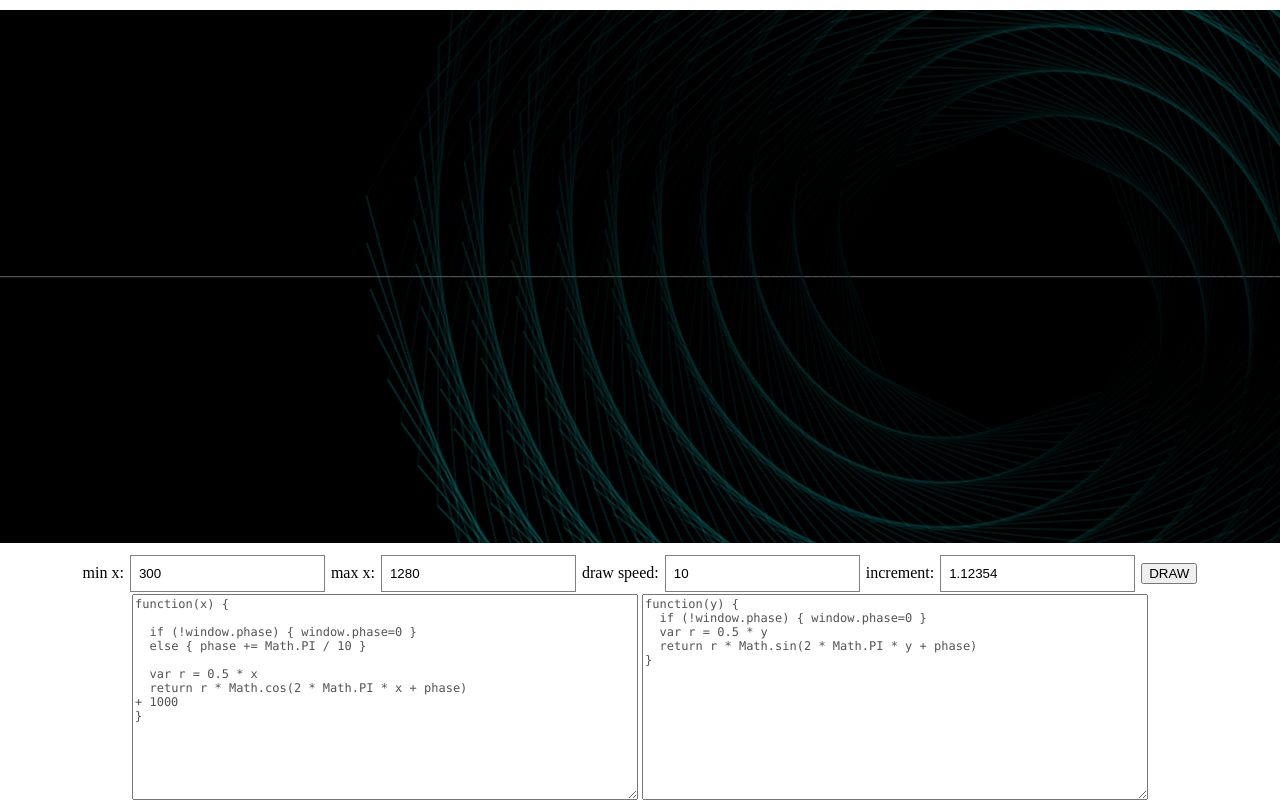
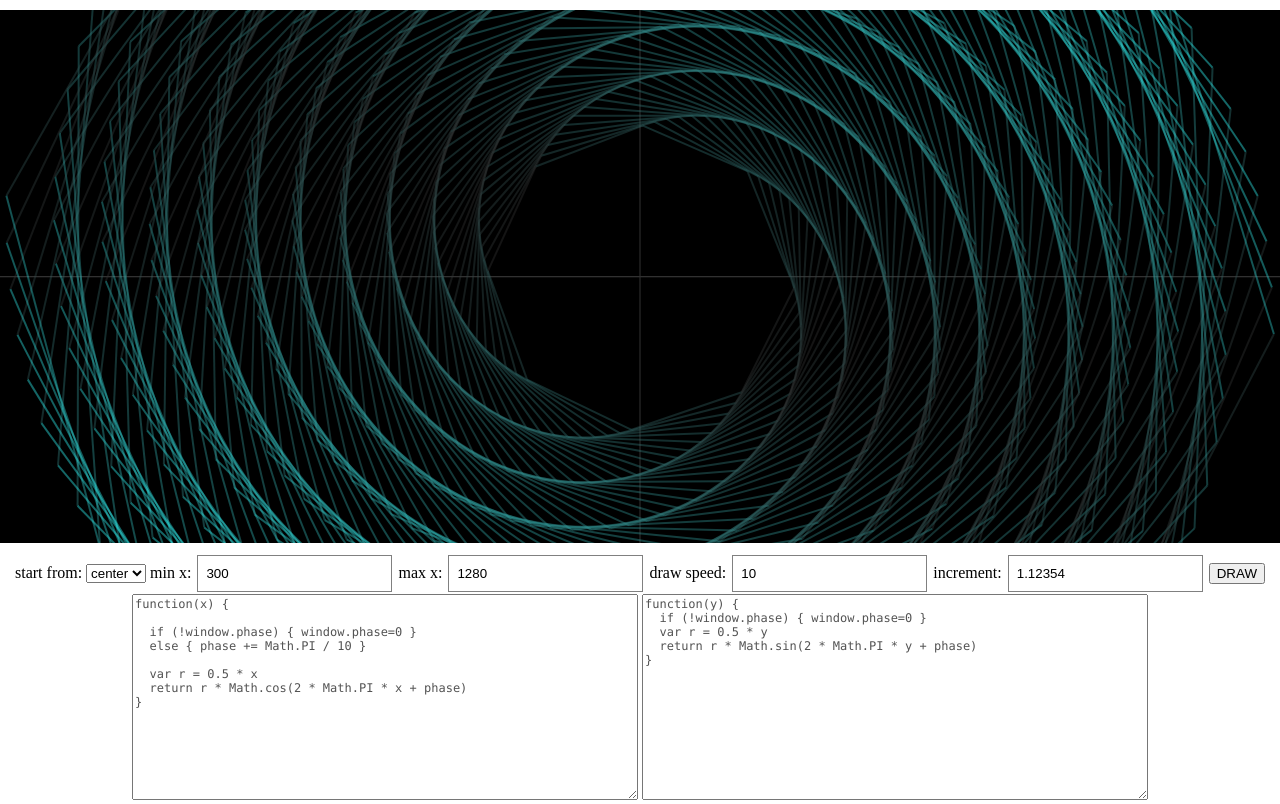
Before and after one commit to blteblte/MathPlayground, a plain HTML site: page index.html in a window 1280 px wide. Drawn offline with Linux system fonts and the light colour scheme.

Commit message:
some more fun with

```diff
--- a/index.html
+++ b/index.html
@@ -45,6 +45,13 @@
   <canvas id="chart"></canvas>
   <div>
 
+    <label for="startp">start from:</label>
+    <select id="startp">
+      <option value="left">left</option>
+      <option value="center" selected="selected">center</option>
+      <option value="right">right</option>
+    </select>
+
     <label for="from">min x:</label>
     <input type="text" id="from" value="300" placeholder="from:">
 
@@ -68,7 +75,6 @@ function(x) {
 
   var r = 0.5 * x
   return r * Math.cos(2 * Math.PI * x + phase)
-+ 1000
 }
 
   </textarea>
@@ -85,7 +91,7 @@ function(y) {
   <script>
 !(function() {
 
-let $from, $to, $go, $eq, $speed, $accuracy
+let $from, $to, $go, $eq, $speed, $accuracy, $startp
 
 var start = null;
 var data = null;
@@ -127,8 +133,14 @@ function initDrawBase() {
   ctx.moveTo(x(0), y(0))
   ctx.lineTo(x(W), y(0))
   ctx.lineWidth = "1";
-  ctx.strokeStyle = 'rgb(100, 100, 100)'
+  ctx.strokeStyle = 'rgb(50, 50, 50)'
   ctx.stroke()
+
+  const yAxisXstart = getXStartPointModifier()
+  ctx.moveTo(x(0) + yAxisXstart, 0)
+  ctx.lineTo(x(0) + yAxisXstart, H)
+  ctx.stroke()
+
   ctx.closePath()
 
   /* move back to 0, 0 */
@@ -171,12 +183,20 @@ function drawLines(countToDrawPerFrame) {
 
 
 function drawLine(prev, next, max) {
-  const coef = Math.abs(next.y) / max
-  const colorVal = coef * 255
 
   ctx.beginPath()
   ctx.lineWidth = "2";
-  ctx.strokeStyle = 'rgba(0, ' + parseInt(colorVal)  + ', '+parseInt(colorVal)+', 0.2)'
+
+  const coef = Math.abs(next.y) / max
+  let colorVal = coef * 255 + 50
+  if (colorVal > 255) colorVal = 255
+
+  const r = 50
+  const g = parseInt(colorVal)
+  const b = parseInt(colorVal)
+  const alpha = 0.4
+  ctx.strokeStyle = `rgba(${r}, ${g}, ${b}, ${alpha})`
+
   ctx.moveTo(x(prev.x), y(prev.y))
   ctx.lineTo(x(next.x), y(next.y))
   ctx.stroke()
@@ -184,10 +204,11 @@ function drawLine(prev, next, max) {
 }
 
 function getDots(from, to, func, funcx) {
+  const xStartPointModifier = getXStartPointModifier()
   const arr = []
   const accuracy = parseFloat($accuracy.value)
   for (let i = from; i <= to; i = i + accuracy) {
-    arr.push({ x: funcx(i), y: func(i) })
+    arr.push({ x: funcx(i) + xStartPointModifier, y: func(i) })
   }
   return arr
 }
@@ -195,6 +216,10 @@ function getDots(from, to, func, funcx) {
 function fieldsKeyupHandler(e) {
   if (e.which === 13 || e.keyCode === 13)
       $go.click()
+}
+
+function fieldsChangeHandler(e) {
+  $go.click()
 }
 
 function textareaKeydownHandler(e) {
@@ -212,6 +237,20 @@ function drawGraph() {
   draw()
 }
 
+function getXStartPointModifier() {
+  const val = $startp.value
+  let result = 0
+  switch(val) {
+    case 'left': result = 0
+      break;
+    case 'right': result = W
+      break;
+    case 'center': result = W / 2
+      break;
+  }
+  return result
+}
+
 function onLoaded() {
   $from =     document.getElementById('from')
   $to =       document.getElementById('to')
@@ -220,6 +259,7 @@ function onLoaded() {
   $eq =       document.getElementById('eqY')
   $speed =    document.getElementById('speed')
   $accuracy =  document.getElementById('accuracy')
+  $startp =   document.getElementById('startp')
 
   $go.addEventListener('click', drawGraph)
 
@@ -229,6 +269,8 @@ function onLoaded() {
   $eq       .addEventListener('keyup', fieldsKeyupHandler)
   $speed    .addEventListener('keyup', fieldsKeyupHandler)
   $accuracy .addEventListener('keyup', fieldsKeyupHandler)
+
+  $startp   .addEventListener('change', fieldsChangeHandler)
   // $eq   .addEventListener('keydown', textareaKeydownHandler)
 
   drawGraph()
```
